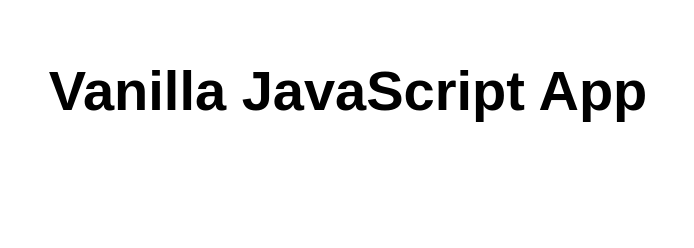
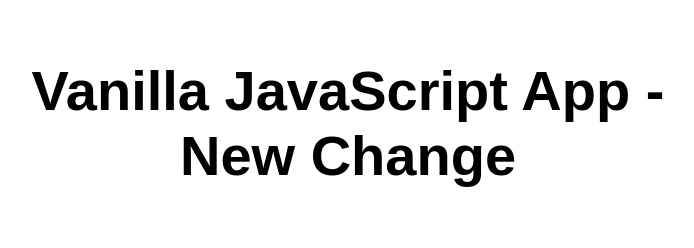
Before and after one commit to gmartin50/my-first-static-web-app, a website: page src/index.html in a window 1280 px wide. Shown: the whole page, without its empty margins (292-986 px from the left). Drawn offline with Linux system fonts and the light colour scheme.

Commit message:
Update index.html

```diff
--- a/src/index.html
+++ b/src/index.html
@@ -10,7 +10,7 @@
 
 <body>
   <main>
-    <h1>Vanilla JavaScript App</h1>
+    <h1>Vanilla JavaScript App - New Change</h1>
   </main>
 </body>
 
```
